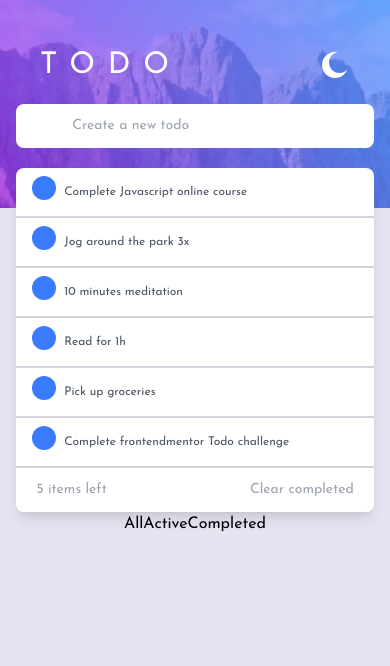
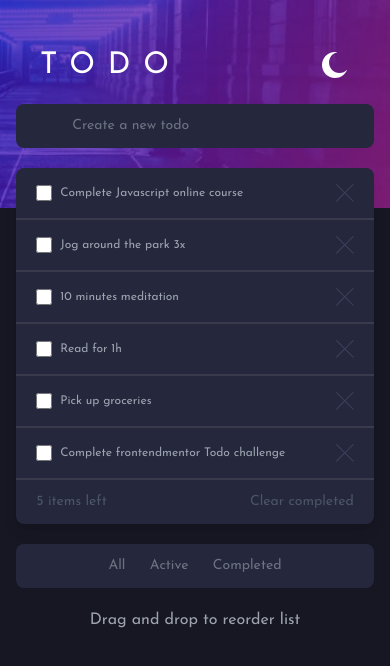
Before and after one commit to LFdeSouza/frontendmentor-TodoOld, a React (Create React App) app in the folder client/: page / in a window 390 px wide. Shown: the top 666 px of the page. Built offline with nearby package versions, Linux system fonts and the light colour scheme.

Commit message:
mobile design and dark theme

```diff
--- a/client/src/App.js
+++ b/client/src/App.js
@@ -5,8 +5,8 @@ import TaskList from "./components/TaskList";
 
 const App = () => {
   return (
-    <div className="">
-      <div className="h-screen w-screen bg-veryLightGrayishBlue bg-mobile-light bg-contain bg-no-repeat font-josefin dark:bg-mobile-dark md:bg-desktop-light">
+    <div className="dark">
+      <div className="h-screen w-screen bg-veryLightGrayishBlue bg-mobile-light bg-contain bg-no-repeat font-josefin dark:bg-veryDarkBlue dark:bg-mobile-dark md:bg-desktop-light">
         <header className="w-full px-10 pb-5 pt-12">
           <div className="flex items-center justify-between">
             <h1 className=" text-3xl tracking-[0.8rem] text-white">TODO</h1>
--- a/client/src/components/Icons.jsx
+++ b/client/src/components/Icons.jsx
@@ -2,7 +2,7 @@ import React from "react";
 
 export const SunIcon = () => {
   return (
-    <i className="h-7 w-7 text-white">
+    <i className="h-7 w-7 cursor-pointer text-white">
       <svg xmlns="http://www.w3.org/2000/svg" width="26" height="26">
         <path
           fill="#FFF"
@@ -15,7 +15,7 @@ export const SunIcon = () => {
 };
 export const MoonIcon = () => {
   return (
-    <i className=" h-7 w-7 text-white">
+    <i className=" h-7 w-7 cursor-pointer text-white">
       <svg xmlns="http://www.w3.org/2000/svg" width="26" height="26">
         <path
           fill="#FFF"
@@ -26,3 +26,32 @@ export const MoonIcon = () => {
     </i>
   );
 };
+
+export const CheckIcon = () => {
+  return (
+    <i className=" h-5 w-5 cursor-pointer">
+      <svg xmlns="http://www.w3.org/2000/svg" width="11" height="9">
+        <path
+          fill="none"
+          stroke="#FFF"
+          stroke-width="2"
+          d="M1 4.304L3.696 7l6-6"
+        />
+      </svg>
+    </i>
+  );
+};
+
+export const CrossIcon = () => {
+  return (
+    <i className=" cursor-pointer opacity-70">
+      <svg xmlns="http://www.w3.org/2000/svg" width="18" height="18">
+        <path
+          fill="#494C6B"
+          fill-rule="evenodd"
+          d="M16.97 0l.708.707L9.546 8.84l8.132 8.132-.707.707-8.132-8.132-8.132 8.132L0 16.97l8.132-8.132L0 .707.707 0 8.84 8.132 16.971 0z"
+        />
+      </svg>
+    </i>
+  );
+};
--- a/client/src/components/Task.jsx
+++ b/client/src/components/Task.jsx
@@ -1,10 +1,19 @@
 import React from "react";
+import { CrossIcon } from "./Icons";
 
 const Task = ({ content, id }) => {
   return (
-    <li className=" relative w-full border-b-2 border-lightGrayishBlue bg-white px-12 py-4 ">
-      <span className="absolute top-2 left-4 h-6 w-6 rounded-full bg-brightBlue"></span>
-      <h2 className="text-xs text-gray-600">{content}</h2>
+    <li className=" relative flex items-center justify-between border-b-2 border-lightGrayishBlue bg-white px-5 py-4 dark:border-b-veryDarkGrayishBlue dark:bg-veryDarkDesaturatedBlue ">
+      <div className="flex items-center">
+        <input type="checkbox" className="mr-2 h-4 w-4" name="task" id={id} />
+        <label
+          htmlFor={id}
+          className="flex items-center justify-center text-xs text-gray-600 dark:text-gray-400"
+        >
+          {content}
+        </label>
+      </div>
+      <CrossIcon />
     </li>
   );
 };
--- a/client/src/components/TaskList.jsx
+++ b/client/src/components/TaskList.jsx
@@ -11,28 +11,29 @@ const TaskList = () => {
     "Complete frontendmentor Todo challenge",
   ];
   return (
-    <main className=" flex w-full flex-col items-center">
-      <form className="mb-5 w-11/12">
+    <main className=" mx-auto flex w-11/12 flex-col items-center">
+      <form className="mb-5 w-full">
         <span className="checkmark z-10"></span>
         <input
           placeholder="Create a new todo"
-          className="w-full rounded-lg px-14 py-3 text-sm"
+          className="w-full rounded-lg px-14 py-3 text-sm dark:bg-veryDarkDesaturatedBlue dark:placeholder:text-gray-500"
         ></input>
       </form>
-      <ul className="w-11/12 overflow-auto rounded-lg shadow-lg">
+      <ul className="mb-5 w-full overflow-auto rounded-lg shadow-lg">
         {data.map((todo, index) => (
-          <Task key={index} content={todo} />
+          <Task key={index} content={todo} id={index} />
         ))}
-        <li className="flex w-full items-center justify-between bg-white px-5 py-3 text-sm text-gray-400">
-          <p className="">5 items left</p>
-          <p className="">Clear completed</p>
+        <li className="flex w-full items-center justify-between bg-white px-5 py-3 text-sm text-gray-400 dark:bg-veryDarkDesaturatedBlue dark:text-gray-600">
+          <p>5 items left</p>
+          <p>Clear completed</p>
         </li>
       </ul>
-      <div className="">
-        <button className="">All</button>
-        <button>Active</button>
-        <button>Completed</button>
+      <div className="flex w-full justify-around rounded-lg bg-white py-3 px-20 dark:bg-veryDarkDesaturatedBlue">
+        <button className="text-sm text-gray-500">All</button>
+        <button className="text-sm text-gray-500">Active</button>
+        <button className="text-sm text-gray-500">Completed</button>
       </div>
+      <div className="mt-5 text-gray-400">Drag and drop to reorder list </div>
     </main>
   );
 };
--- a/client/src/index.css
+++ b/client/src/index.css
@@ -7,9 +7,7 @@
 @layer base {
   :root {
     --color-base-brightBlue: #3a7bfd;
-    --color-checkMark: linear-gradient(#999999,#919191)
-    --color-base-checkBackgroundLeft: #999999;
-    --color-checkBackgroundRight: #919191;
+    --color-checkmark: linear-gradient(#999999, #919191)
     --color-veryLightGray: #fafafa;
     --color-veryLightGrayishBlue: #e4e5f1;
     --color-lightGrayishBlue: #d2d3db;
@@ -19,10 +17,15 @@
     --color-veryDarkDesaturatedBlue: #25273c;
   }
   .dark {
-    --color-veryLightGray: #fafafa;
     --color-lightGrayishBlue: #cacde8;
     --color-lightGrayishBlueHover: #e4e5f1;
     --color-darkGrayishBlue: #777a92;
-    --color-veryDarkGrayishBlue: #4d5066;
+    --color-veryDarkGrayishBlue: #393a4c;
   }
 }
+
+@layer components {
+  .custom-checkbox{
+    @apply w-5 h-5 border-2 border-lightGrayishBlue rounded-full mr-3
+  }
+}
--- a/client/tailwind.config.js
+++ b/client/tailwind.config.js
@@ -6,6 +6,7 @@ module.exports = {
       fontFamily: { josefin: "josefin sans, sans-serif" },
       colors: {
         brightBlue: "var(--color-base-brightBlue)",
+        checkmark: "var(--color-checkmark)",
         checkBackgroundLeft: "#999999",
         checkBackgroundRight: "#919191",
         veryLightGray: "var(--color-veryLightGray)",
@@ -14,6 +15,7 @@ module.exports = {
         darkGrayishBlue: "var(--color-darkGrayishBlue)",
         veryDarkGrayishBlue: "var(--color-veryDarkGrayishBlue)",
         veryDarkDesaturatedBlue: "var(--color-veryDarkDesaturatedBlue)",
+        veryDarkBlue: "var(--color-veryDarkBlue)",
       },
       backgroundImage: {
         "mobile-light": "url('./assets/images/bg-mobile-light.jpg')",
```
